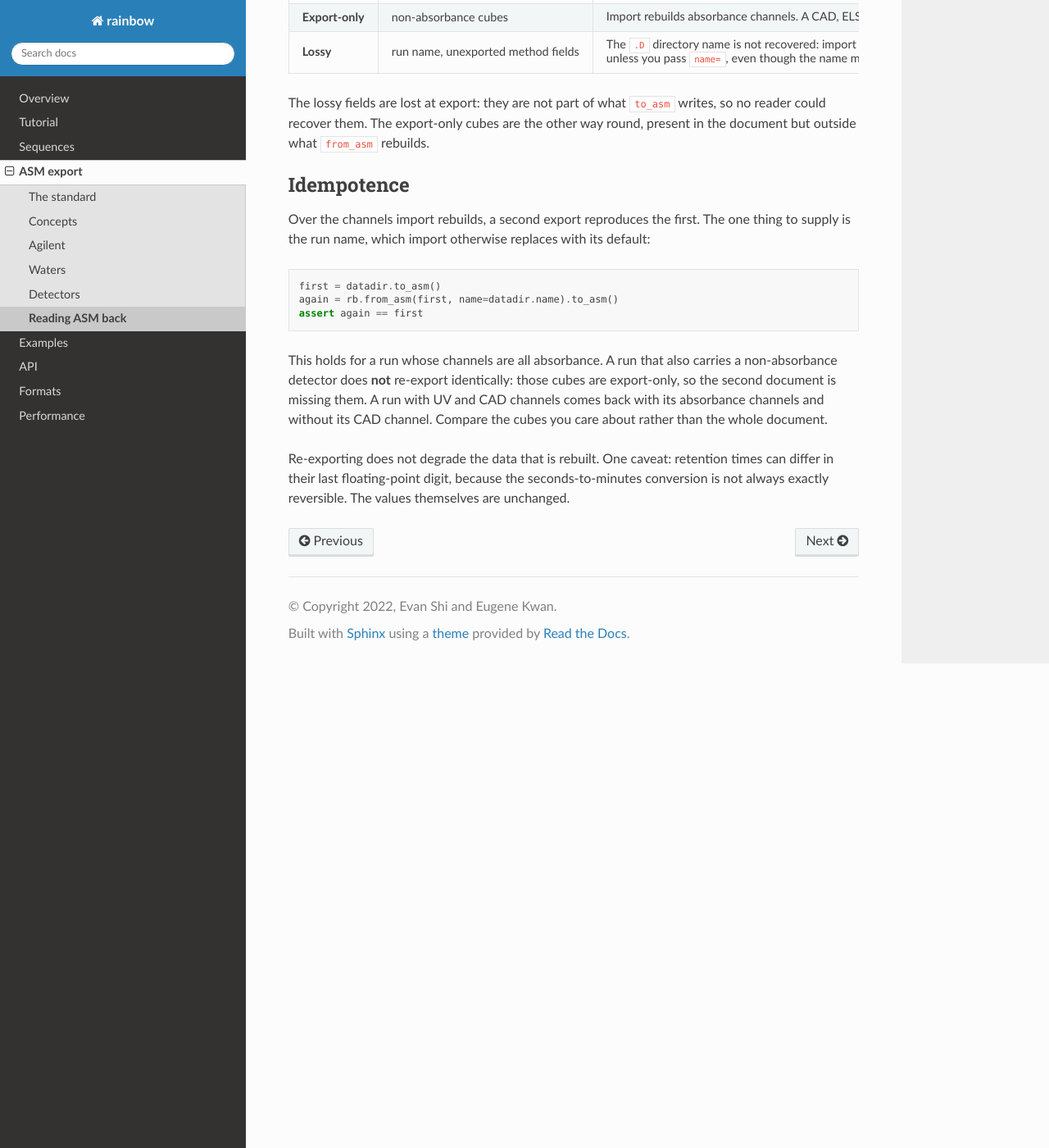
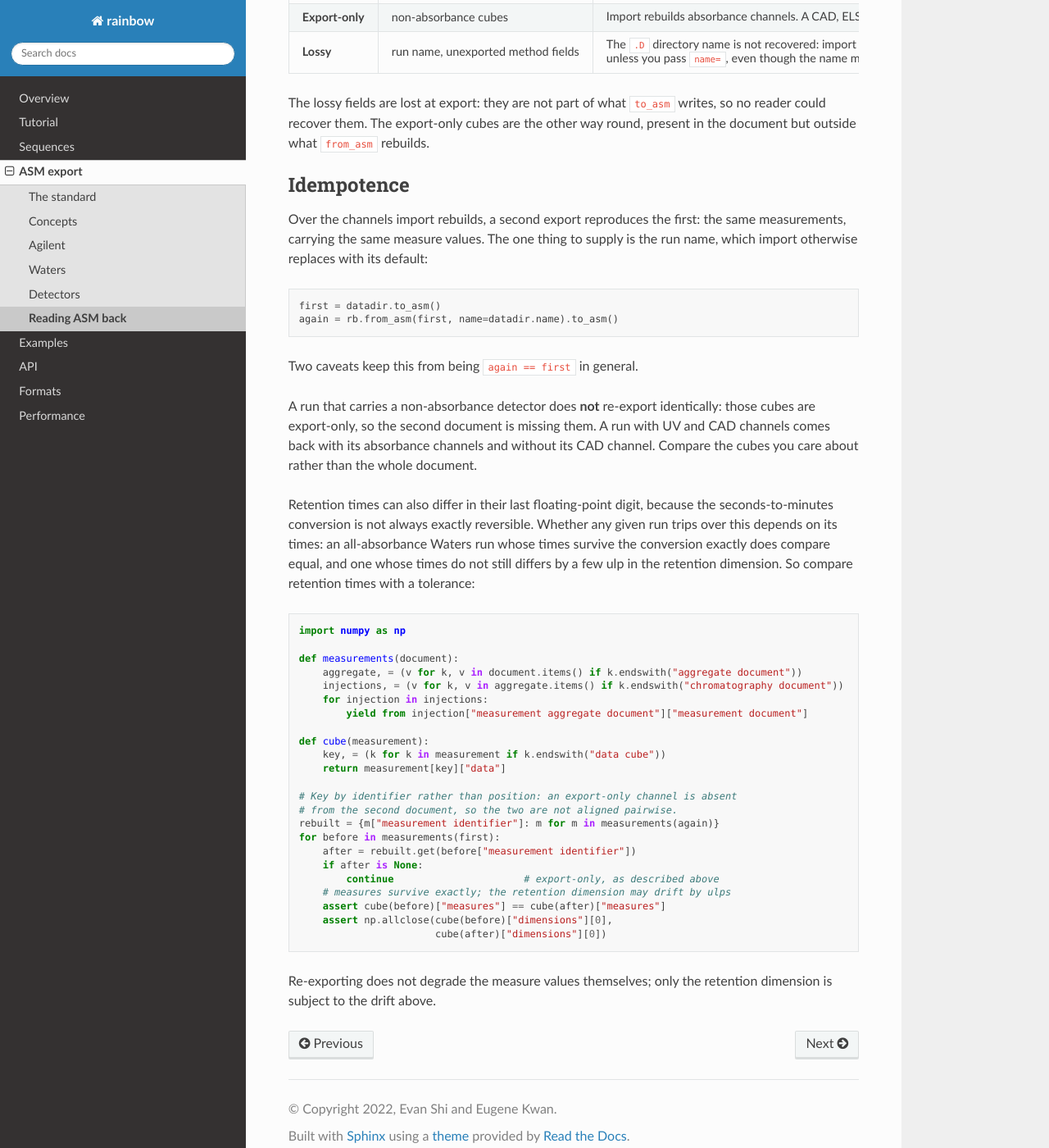
Before and after one commit to evanyeyeye/rainbow, a Sphinx documentation site: the page built from docs/source/asm/roundtrip.rst, in a window 1280 px wide and 1400 px high, scrolled down 981 px. Shown: the whole window at 82% size. Built offline with Sphinx 7.4.7 and the Read the Docs theme 3.1.0, drawn with Linux system fonts in a browser that asks for light colours.

Commit message:
Correct the round-2 documentation and packaging findings
The round-trip documentation asserted `again == first` on a second export and
then, two paragraphs later, said retention times can differ in their last
floating-point digit. Both cannot be true, and the second one is: white.raw
re-exports with 44 retention times differing by an ulp, because the
seconds-to-minutes conversion is not always reversible. The section now states
what actually holds, and the example compares by measurement identifier rather
than by position, since an export-only channel is absent from the second
document and the two are not aligned pairwise. The contract is now a test as
well, over five fixtures, so the prose and the behavior cannot drift apart
again.

Also:
  * README said three extras and listed four.
  * The read() comment still described `precision`, renamed to
    `display_precision` two commits before the rename shipped, and described
    bin_width as the HRMS profile grid width, which it stopped being when
    regular MS binning started using it.
  * conf.py pinned the documented version at 1.0; it now reads the installed
    package, so it cannot drift from pyproject.toml again.
  * requires-python was absent, so pip on an unsupported interpreter would
    install this and fail at import rather than resolving an older release. Set
    to the range wheels are built for.
  * The comments on the test extra and on the pandas importorskip each still
    described the arrangement from before matplotlib and pandas were added to
    that extra.
  * rainbow.debug and mz_resolution were absent from the Sphinx API page, so
    two shipped public entry points were undocumented.
  * The debug package still described itself as targeting 1.4.

The third-party ASM fixture carried a placeholder that named itself a
redaction; it is an ordinary synthetic serial now, like every other value in
that file.

Verified: full suite 468 passed, conformance and ontology 15 passed, docs build
clean with all three new API pages generated and the version rendering as 1.5.0.

```diff
--- a/docs/source/api/rainbow.agilent.chemstation.rst
+++ b/docs/source/api/rainbow.agilent.chemstation.rst
@@ -22,7 +22,9 @@ rainbow.agilent.chemstation
       parse_metadata
       parse_ms
       parse_ms_partial
+      parse_optics
       parse_uv
       parse_uv_partial
       read_header
+      read_sample_metadata
       read_string
--- /dev/null
+++ b/docs/source/api/rainbow.datasequence.DataSequence.rst
@@ -0,0 +1,6 @@
+rainbow.datasequence.DataSequence
+=================================
+
+.. currentmodule:: rainbow.datasequence
+
+.. autoclass:: DataSequence
--- /dev/null
+++ b/docs/source/api/rainbow.debug.fields.rst
@@ -0,0 +1,6 @@
+rainbow.debug.fields
+====================
+
+.. currentmodule:: rainbow.debug
+
+.. autofunction:: fields
--- /dev/null
+++ b/docs/source/api/rainbow.debug.inspect.rst
@@ -0,0 +1,6 @@
+rainbow.debug.inspect
+=====================
+
+.. currentmodule:: rainbow.debug
+
+.. autofunction:: inspect
--- /dev/null
+++ b/docs/source/api/rainbow.from_asm.rst
@@ -0,0 +1,6 @@
+rainbow.from\_asm
+=================
+
+.. currentmodule:: rainbow
+
+.. autofunction:: from_asm
--- /dev/null
+++ b/docs/source/api/rainbow.mz_resolution.rst
@@ -0,0 +1,6 @@
+rainbow.mz\_resolution
+======================
+
+.. currentmodule:: rainbow
+
+.. autofunction:: mz_resolution
--- /dev/null
+++ b/docs/source/api/rainbow.read_sequence.rst
@@ -0,0 +1,6 @@
+rainbow.read\_sequence
+======================
+
+.. currentmodule:: rainbow
+
+.. autofunction:: read_sequence
--- /dev/null
+++ b/docs/source/api/rainbow.sequence_from_asm.rst
@@ -0,0 +1,6 @@
+rainbow.sequence\_from\_asm
+===========================
+
+.. currentmodule:: rainbow
+
+.. autofunction:: sequence_from_asm
--- a/docs/source/asm/roundtrip.rst
+++ b/docs/source/asm/roundtrip.rst
@@ -79,23 +79,54 @@ way round, present in the document but outside what :code:`from_asm` rebuilds.
 Idempotence
 -----------
 
-Over the channels import rebuilds, a second export reproduces the first. The one
-thing to supply is the run name, which import otherwise replaces with its
-default:
+Over the channels import rebuilds, a second export reproduces the first: the
+same measurements, carrying the same measure values. The one thing to supply is
+the run name, which import otherwise replaces with its default:
 
 .. code-block:: python
 
    first = datadir.to_asm()
    again = rb.from_asm(first, name=datadir.name).to_asm()
-   assert again == first
 
-This holds for a run whose channels are all absorbance. A run that also carries
-a non-absorbance detector does **not** re-export identically: those cubes are
-export-only, so the second document is missing them. A run with UV and CAD
-channels comes back with its absorbance channels and without its CAD channel.
-Compare the cubes you care about rather than the whole document.
+Two caveats keep this from being ``again == first`` in general.
 
-Re-exporting does not degrade the data that is rebuilt. One caveat: retention
-times can differ in their last floating-point digit, because the
-seconds-to-minutes conversion is not always exactly reversible. The values
-themselves are unchanged.
+A run that carries a non-absorbance detector does **not** re-export identically:
+those cubes are export-only, so the second document is missing them. A run with
+UV and CAD channels comes back with its absorbance channels and without its CAD
+channel. Compare the cubes you care about rather than the whole document.
+
+Retention times can also differ in their last floating-point digit, because the
+seconds-to-minutes conversion is not always exactly reversible. Whether any
+given run trips over this depends on its times: an all-absorbance Waters run
+whose times survive the conversion exactly does compare equal, and one whose
+times do not still differs by a few ulp in the retention dimension. So compare
+retention times with a tolerance:
+
+.. code-block:: python
+
+   import numpy as np
+
+   def measurements(document):
+       aggregate, = (v for k, v in document.items() if k.endswith("aggregate document"))
+       injections, = (v for k, v in aggregate.items() if k.endswith("chromatography document"))
+       for injection in injections:
+           yield from injection["measurement aggregate document"]["measurement document"]
+
+   def cube(measurement):
+       key, = (k for k in measurement if k.endswith("data cube"))
+       return measurement[key]["data"]
+
+   # Key by identifier rather than position: an export-only channel is absent
+   # from the second document, so the two are not aligned pairwise.
+   rebuilt = {m["measurement identifier"]: m for m in measurements(again)}
+   for before in measurements(first):
+       after = rebuilt.get(before["measurement identifier"])
+       if after is None:
+           continue                      # export-only, as described above
+       # measures survive exactly; the retention dimension may drift by ulps
+       assert cube(before)["measures"] == cube(after)["measures"]
+       assert np.allclose(cube(before)["dimensions"][0],
+                          cube(after)["dimensions"][0])
+
+Re-exporting does not degrade the measure values themselves; only the retention
+dimension is subject to the drift above.
--- a/docs/source/conf.py
+++ b/docs/source/conf.py
@@ -14,7 +14,12 @@ sys.path.insert(0, os.path.abspath('../..'))
 project = 'rainbow'
 copyright = '2022, Evan Shi and Eugene Kwan'
 author = 'Evan Shi and Eugene Kwan'
-release = '1.0'
+# Read from the installed package so this cannot drift from pyproject.toml.
+try:
+    from importlib.metadata import version as _version
+    release = _version("rainbow-api")
+except Exception:                       # building from a source tree
+    release = ''
 
 language = 'en'
 master_doc = 'index'
```
Also changed, not shown: README.md (+1 -1 lines), docs/source/api.rst (+24 -0 lines), pyproject.toml (+9 -2 lines), rainbow/__init__.py (+15 -12 lines), 4 other files.
